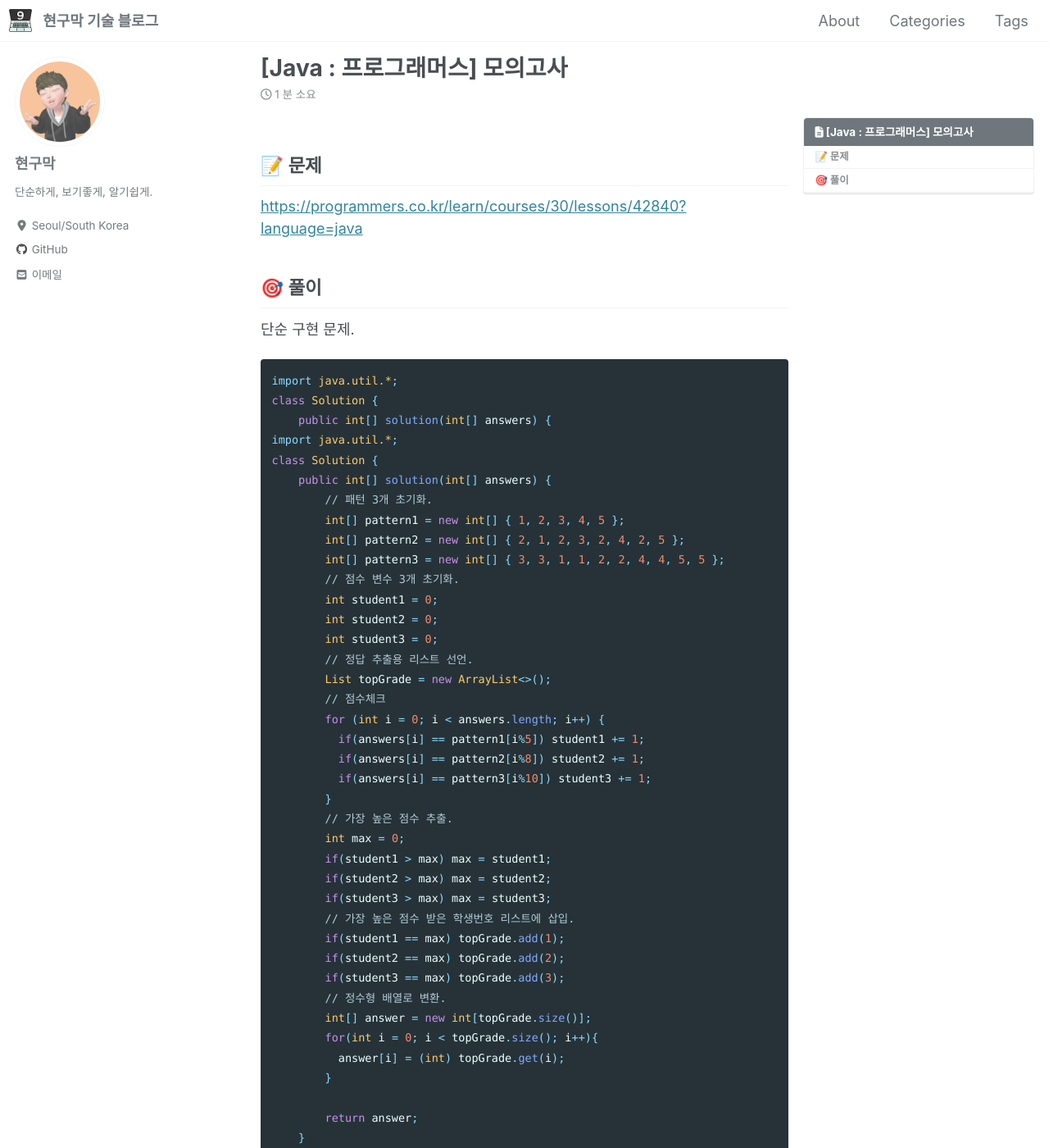
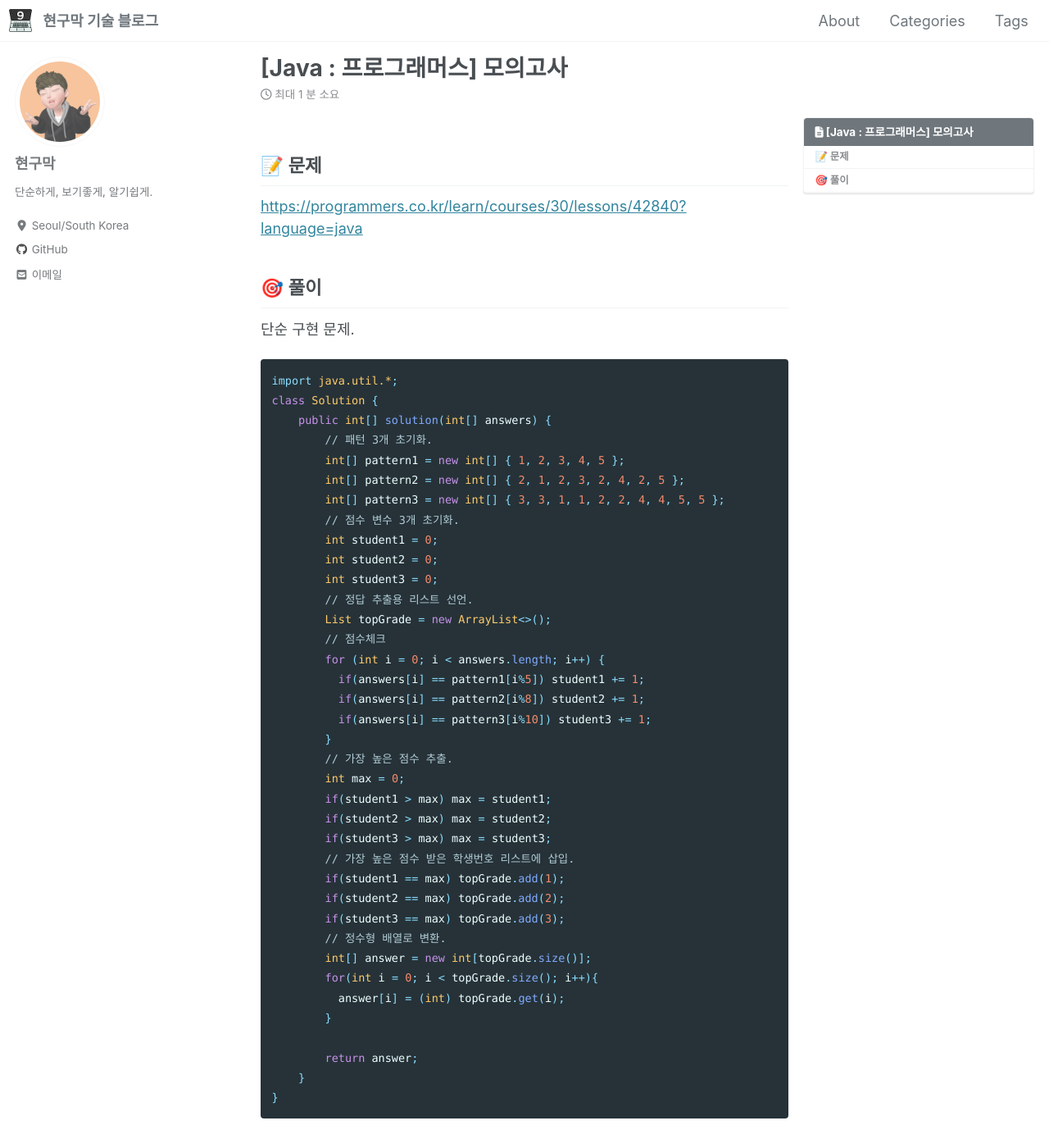
Before and after one commit to Hyeon9mak/Hyeon9mak.github.io, a Jekyll site: the page built from _posts/2020-10-22-Java-프로그래머스-모의고사.md, in a window 1280 px wide and 1400 px high. Shown: the whole window at 82% size. Built offline with Jekyll 4.4.1, drawn with Linux system fonts in a browser that asks for light colours; cached includes are drawn as plain includes; nearby versions of some CDN libraries; comment, search, counter and statistics services are not loaded.

Commit message:
Update 2020-10-22-Java-프로그래머스-모의고사.md

````diff
--- a/_posts/2020-10-22-Java-프로그래머스-모의고사.md
+++ b/_posts/2020-10-22-Java-프로그래머스-모의고사.md
@@ -22,9 +22,6 @@
 단순 구현 문제.
 
 ```java
-import java.util.*;
-class Solution {
-    public int[] solution(int[] answers) {
 import java.util.*;
 class Solution {
     public int[] solution(int[] answers) {
@@ -62,6 +59,4 @@
         return answer;
     }
 }
-    }
-}
 ```
````
